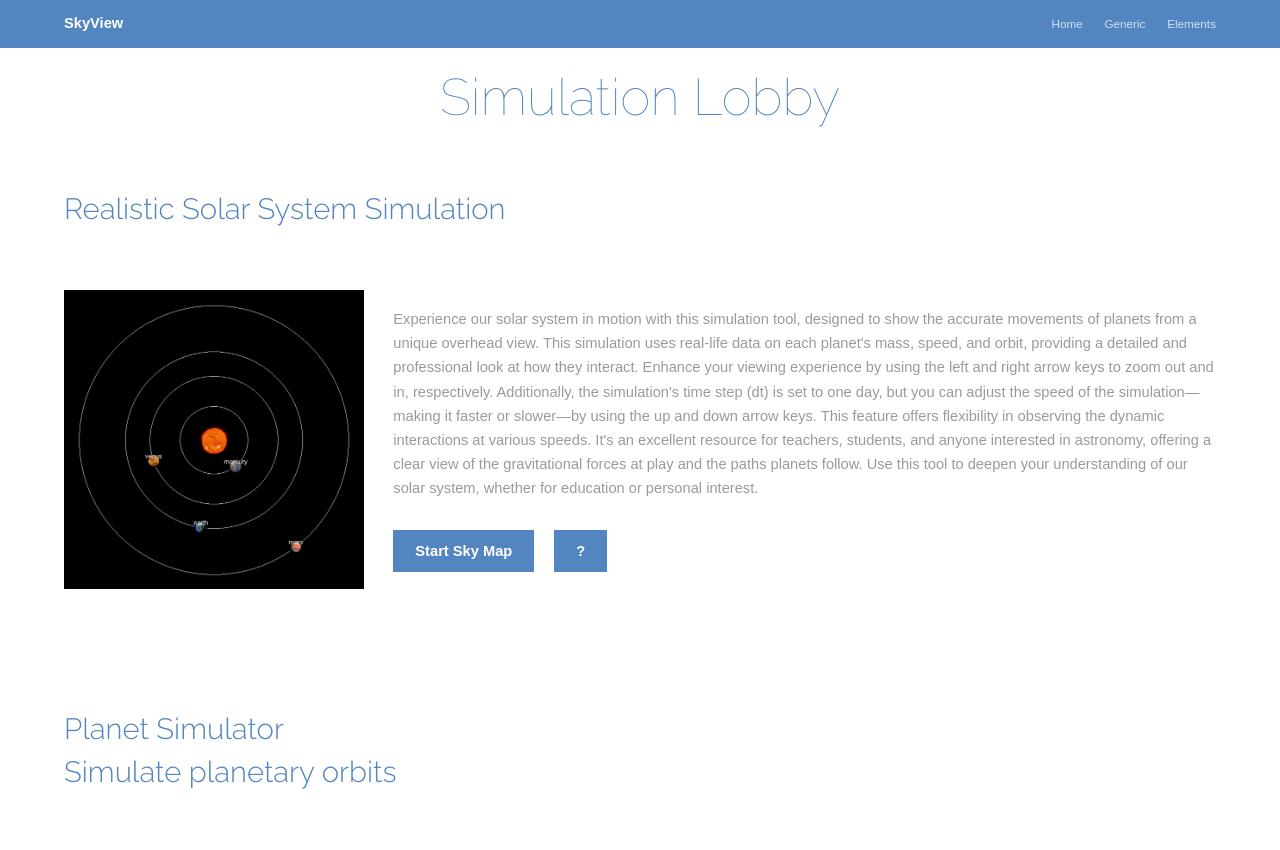
After one commit to mario99logic/SkyView, a Flask app: page /simulationModel1 in a window 1280 px wide. The commit adds this page. Shown: the top 850 px of the page. Run offline with Flask 3, Linux system fonts and the light colour scheme.

Commit message:
integrated the build model server-client

```diff
--- a/src/app.py
+++ b/src/app.py
@@ -1,6 +1,7 @@
 from flask import Flask, request, render_template, jsonify
 from werkzeug.utils import secure_filename
 import os
+import subprocess
 
 app = Flask(__name__)
 
@@ -59,5 +60,19 @@ def simulate_model():
     # Here you can process these objects as needed
     return jsonify({'status': 'success', 'message': 'Objects received successfully!'})
 
+@app.route('/simulationModel1')
+def simulate_model1():
+    return render_template('simulationModel.html')
+
+@app.route('/start-simulation')
+def start_simulation():
+    try:
+        # Runs the pygame script as a separate process
+        subprocess.Popen(['python', 'planet_Simulation_Above.py'])
+        return "Simulation started"
+    except Exception as e:
+        return str(e)
+
+
 if __name__ == "__main__":
     app.run(debug=True)
--- a/src/static/assets/css/main.css
+++ b/src/static/assets/css/main.css
@@ -1,7 +1,6 @@
 @charset "UTF-8";
 @import url(font-awesome.min.css);
 @import "https://fonts.googleapis.com/css?family=Raleway:100,300,600";
-
 
 
 
--- /dev/null
+++ b/src/static/assets/css/simulationModel.css
@@ -0,0 +1,78 @@
+#header, #navPanel {
+
+    background-color: #5385c1; /* Adjusted the header background color */
+    top: 0; /* Ensures the header starts right at the top of the viewport */
+    position: fixed; /* Keeps the header at the top during scrolling */
+    width: 100%; /* Ensures the header spans the full width */
+    z-index: 1000; /* Ensures the header stays on top of other content */
+}
+#header .inner {
+    width: 100%; /* Ensures the inner content of the header also spans full width */
+    margin: 0 auto; /* Centers the inner content */
+
+}
+body {
+    padding-top: 4em; /* Adds padding to the top of the body to prevent content from hiding behind the fixed header */
+    margin: 0;
+    font-family: Arial, sans-serif; /* Ensures a consistent font is used */
+}
+ #one h3, #two h3 {
+    text-align: left; /* Centers the lobby title */
+    font-size: 2em; /* Larger font size for visibility */
+    color: #5385c1; /* Theme color for the text */
+    font-family: 'Raleway', Arial, sans-serif; /* Ensures titles use the specific font */
+    font-weight: 300; /* Specific font-weight for titles */
+    margin: 0; /* Resets any default margin */
+}
+
+
+#lobby-title {
+    text-align: center; /* Centers the lobby title */
+    font-size: 2em; /* Larger font size for visibility */
+    color: #5385c1; /* Theme color for the text */
+    font-family: 'Raleway', Arial, sans-serif; /* Ensures titles use the specific font */
+    font-weight: 300; /* Specific font-weight for titles */
+}
+#one, #two {
+    padding-top: 0; /* Reduces default padding */
+}
+.flex-container {
+    display: flex; /* Sets a flex container */
+    align-items: center; /* Centers items vertically */
+    justify-content: space-between; /* Distributes space between items */
+    margin-bottom: 2em; /* Adds space between sections */
+}
+.flex-container img {
+    max-width: 300px; /* Limits image size */
+    margin-right: 2em; /* Space between image and text */
+}
+.flex-container .text-content {
+    flex-grow: 1; /* Allows text content to fill the available space */
+}
+
+footer {
+    display: flex; /* Ensures that elements within the footer are laid out as flex items */
+    align-items: center; /* Aligns items vertically in the center */
+    justify-content: start; /* Aligns content to the start of the footer */
+}
+
+footer .button {
+    margin-right: 20px; /* Ensures there is space between the buttons */
+    flex-shrink: 0; /* Prevents the buttons from shrinking */
+
+}
+
+.help-button {
+    background-color: #5385c1; /* Button background color */
+    color: white;
+    border: none; /* Removes the default border */
+    width: 42px; /* Specifies the diameter of the button */
+    height: 42px; /* Ensures height equals width for a perfect circle */
+    font-size: 24px; /* Size of the icon or text inside the button */
+    cursor: pointer; /* Changes cursor to pointer on hover */
+    display: inline-flex; /* Uses flexbox for centering content inside the button */
+    align-items: center; /* Centers content vertically inside the button */
+    justify-content: center; /* Centers content horizontally inside the button */
+    line-height: 1; /* Adjusts line height to ensure vertical centering */
+    padding: 0; /* Removes any padding that might affect the shape */
+}
--- /dev/null
+++ b/src/static/assets/js/simulationModel.js
@@ -0,0 +1,6 @@
+function startSimulation() {
+    fetch('/start-simulation')
+    .then(response => response.text())
+    .then(data => alert(data))
+    .catch(error => console.error('Error starting simulation:', error));
+}
--- a/src/templates/index.html
+++ b/src/templates/index.html
@@ -18,7 +18,7 @@
 							<footer> <a href="{{ url_for('build_model') }}" class="button special">More</a>
 							</footer></article><article><header><h3>Built-In Model<br>Use existing model</h3>
 							</header><p>The simulation automatically utilizes the actual parameters of celestial objects, without the need for manual input.</p>
-							<footer><a href="#" class="button special">More</a>
+							<footer><a href="{{ url_for('simulate_model1') }}" class="button special">More</a>
 							</footer></article><article><header><h3>Upload Images<br>Compare with model</h3>
 							</header><p> upload images of the night sky to compare and align the parameters of the planets with our detailed celestial model. </p>
 							<footer>
--- /dev/null
+++ b/src/templates/simulationModel.html
@@ -0,0 +1,95 @@
+<!DOCTYPE html>
+<html lang="en">
+<head>
+    <meta charset="UTF-8">
+    <meta name="viewport" content="width=device-width, initial-scale=1.0">
+    <title>SkyView Simulation Lobby</title>
+    <link rel="stylesheet" href="../static/assets/css/main.css">
+    <link rel="stylesheet" href="../static/assets/css/simulationModel.css">
+    <script src="{{ url_for('static', filename='../static/assets/js/simulationModel.js') }}"></script>
+
+</head>
+<body>
+    <!-- Header -->
+    <header id="header">
+        <div class="inner">
+            <a href="index.html" class="logo">SkyView</a>
+            <nav id="nav">
+                <a  href="{{ url_for('home') }}">Home</a>
+                <a href="generic.html">Generic</a>
+                <a href="elements.html">Elements</a>
+            </nav>
+            <a href="#navPanel" class="navPanelToggle"><span class="fa fa-bars"></span></a>
+        </div>
+    </header>
+
+    <!-- Lobby Title -->
+    <section id="lobby-title">
+        <h2>Simulation Lobby</h2>
+    </section>
+
+    <!-- Section One -->
+    <section id="one" class="wrapper">
+        <div class="inner">
+            <header>
+                <h3>Realistic Solar System Simulation</h3>
+            </header>
+            <div class="flex-container">
+                <img src="../static/images/simulationAbove.png" alt="Sky Map Sample">
+                <div class="text-content">
+                    <p>Experience our solar system in motion with this simulation tool, designed to show the accurate movements of planets from a unique overhead view. This simulation uses real-life data on each planet's mass, speed, and orbit, providing a detailed and professional look at how they interact. Enhance your viewing experience by using the left and right arrow keys to zoom out and in, respectively. Additionally, the simulation's time step (dt) is set to one day, but you can adjust the speed of the simulation—making it faster or slower—by using the up and down arrow keys. This feature offers flexibility in observing the dynamic interactions at various speeds. It's an excellent resource for teachers, students, and anyone interested in astronomy, offering a clear view of the gravitational forces at play and the paths planets follow. Use this tool to deepen your understanding of our solar system, whether for education or personal interest.</p>
+                    <footer>
+                        <a href="#" class="button special" onclick="startSimulation()">Start Sky Map</a>
+                        <a class="button special">?</a>
+                    </footer>
+                </div>
+            </div>
+        </div>
+    </section>
+
+    <!-- Section Two -->
+    <section id="two" class="wrapper">
+        <div class="inner">
+            <header>
+                <h3>Planet Simulator<br> Simulate planetary orbits</h3>
+            </header>
+            <div class="flex-container">
+                <img src="../static/images/planet-simulator-sample.jpg" alt="Planet Simulator Sample">
+                <div class="text-content">
+                    <p>Simulate and visualize the orbital mechanics of planets in our solar system with adjustable parameters.</p>
+                    <footer>
+                        <a href="#" class="button special" onclick="startSimulation()">Start Simulator</a>
+                        <a class="button special">?</a>
+                    </footer>
+                </div>
+            </div>
+        </div>
+    </section>
+
+    <!-- Footer -->
+    <footer id="footer">
+        <div class="inner">
+            <ul class="icons">
+                <li><a href="#" class="icon fa-facebook"><span class="label">Facebook</span></a></li>
+                <li><a href="#" class="icon fa-twitter"><span the="label">Twitter</span></a></li>
+                <li><a href="#" the="icon fa-linkedin"><span the="label">LinkedIn</span></a></li>
+                <li><a href="#" the="icon fa-pinterest-p"><span the="label">Pinterest</span></a></li>
+                <li><a href="#" class="icon fa-vimeo"><span the="label">Vimeo</span></a></li>
+            </ul>
+        </div>
+    </footer>
+
+    <!-- Scripts -->
+    <script src="../static/assets/js/jquery.min.js"></script>
+    <script src="../static/assets/js/skel.min.js"></script>
+    <script src="../static/assets/js/util.js"></script>
+    <script src="../static/assets/js/main.js"></script>
+    <script>
+        function startPygame(scriptName) {
+            // Placeholder function for starting Pygame scripts
+            alert('Starting ' + scriptName + '...');
+            // Add actual implementation or link to server-side action here
+        }
+    </script>
+</body>
+</html>
```
Also changed, not shown: src/planet_Simulation_Above.py (+46 -18 lines), src/static/images/simulationAbove.png (added), src/static/images/sun.webp.
